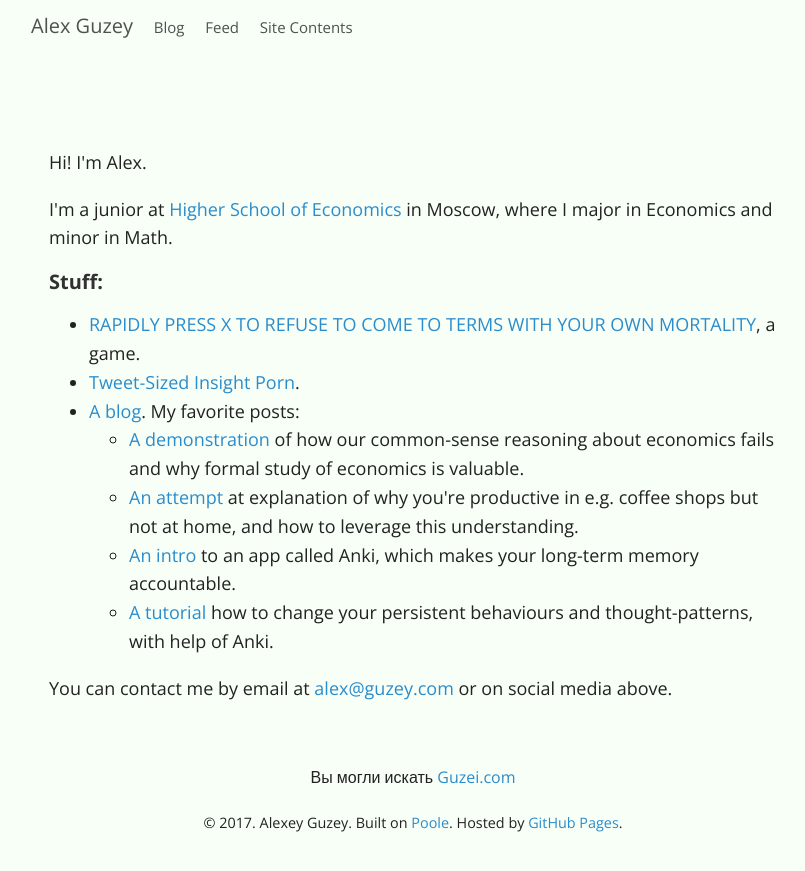
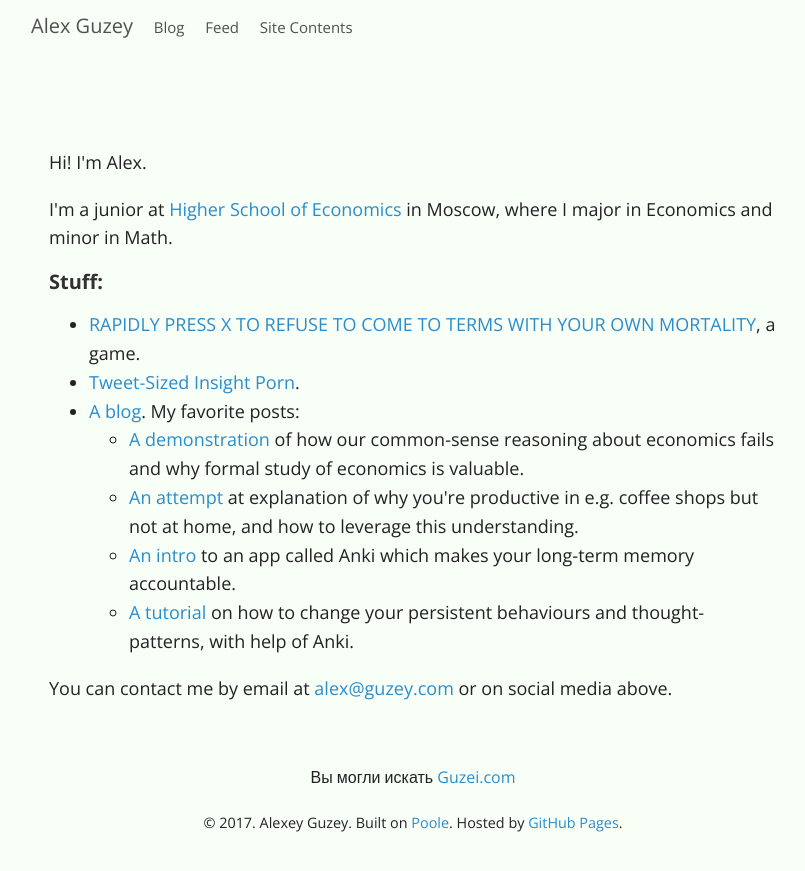
Before and after one commit to guzey/guzey.github.io1, a Jekyll site: the page built from index.html, in a window 1280 px wide. Shown: the top 871 px of the page, without its empty margins (227-1032 px from the left). Built offline with Jekyll 4.4.1, drawn with Linux system fonts in a browser that asks for light colours; a style sheet for code colours, icons or effects is not loaded.

Commit message:
grammar on home page

```diff
--- a/index.html
+++ b/index.html
@@ -44,8 +44,8 @@
                 <ul>
                     <li><a href="blog/a-comment-on-dalio">A demonstration</a> of how our common-sense reasoning about economics fails and why formal study of economics is valuable.</li>
                     <li><a href="blog/playing-with-identity">An attempt</a> at explanation of why you're productive in e.g. coffee shops but not at home, and how to leverage this understanding.</li>
-                    <li><a href="blog/anki">An intro</a> to an app called Anki, which makes your long-term memory accountable.</li>
-                    <li><a href="blog/thought-patterns-marginal">A tutorial</a> how to change your persistent behaviours and thought-patterns, with help of Anki.</li>
+                    <li><a href="blog/anki">An intro</a> to an app called Anki which makes your long-term memory accountable.</li>
+                    <li><a href="blog/thought-patterns-marginal">A tutorial</a> on how to change your persistent behaviours and thought-patterns, with help of Anki.</li>
                 </ul>
             </li>
 
```
